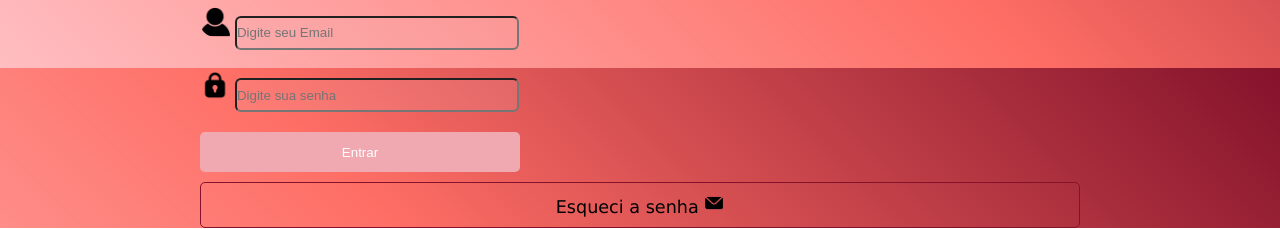
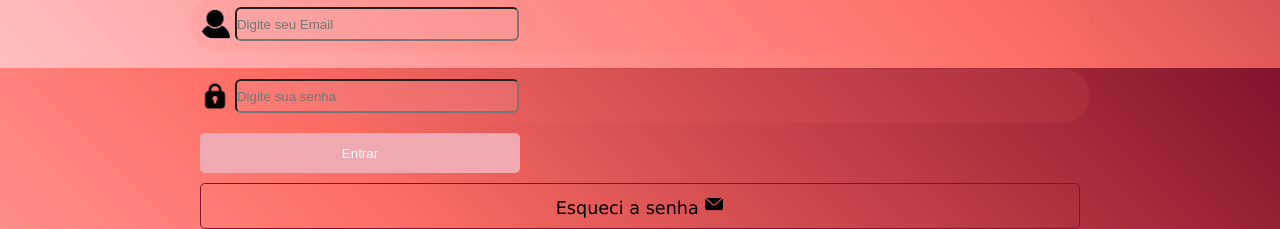
Before and after one commit to samarasoares1/projeto-tela-login, a plain HTML site: page index.html in a window 1280 px wide. Shown: the part 732-961 px from the top of the page. Drawn offline with nearby package versions, Linux system fonts and the light colour scheme.

Commit message:
update.css projeto tela login

```diff
--- a/estilos/phone.css
+++ b/estilos/phone.css
@@ -46,10 +46,18 @@ img{
 img#senha{
     width: 30px;
     height: 30px;
+    vertical-align: middle;
+
+
 }
 img#usuario{
     width: 30px;
     height: 30px;
+    vertical-align: middle;
+}
+.fundo{
+    background-color: #fe6f651e;
+    border-radius: 30px;
 }
 img#msg{
     width: 20px;
--- a/index.html
+++ b/index.html
@@ -21,14 +21,14 @@
 
        <div>
         <form action="cadastro.php">
-            <p>
+            <p class="fundo">
                 <label for="iemail">
                 <img id="usuario" src="imagens/usuario.png" alt="Usuário">
                 </label>
                 <input type="email" name="email" id="iemail" autocomplete="on" required placeholder="Digite seu Email">
             </p>
-
-            <p>
+                <br>
+            <p class="fundo">
                 <label for="iemail">
                     <img id="senha" src="imagens/senha.png"><label>
                 <input type="email" name="email" id="iemail" autocomplete="on" required placeholder="Digite sua senha">
```
